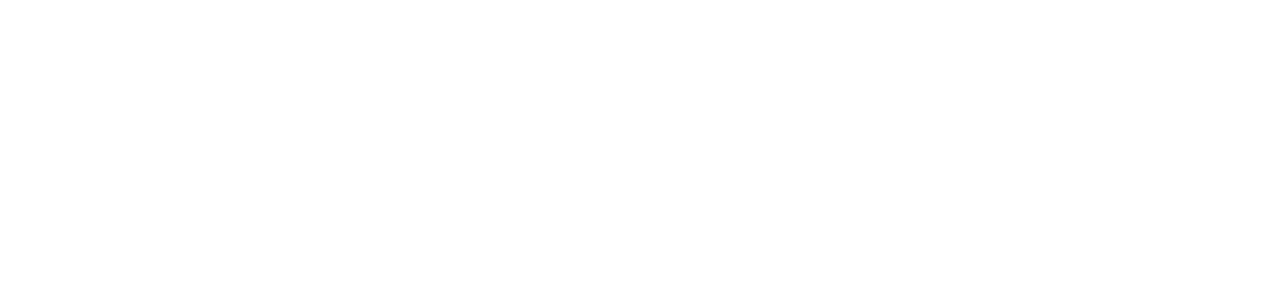
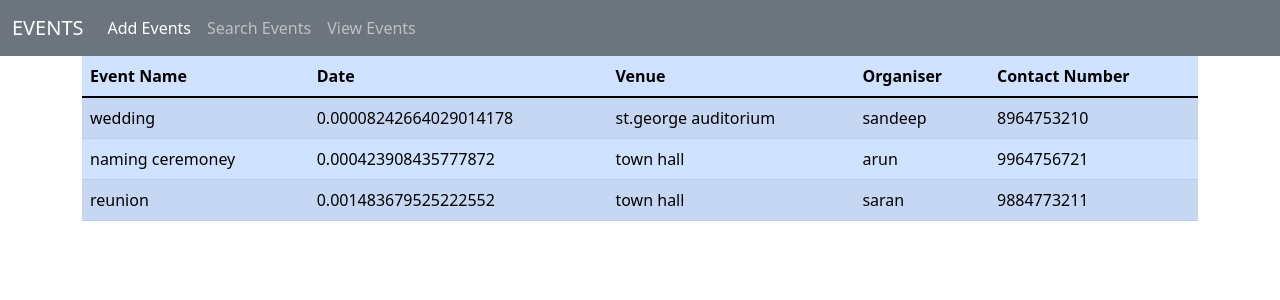
Before and after one commit to sruthybabu/EventManagement-ReactApp, a React (Create React App) app: page /view in a window 1280 px wide. Before the commit this address had no page. Shown: the top 300 px of the page. Built offline with nearby package versions, Linux system fonts and the light colour scheme.

Commit message:
view event completed

```diff
--- a/src/App.js
+++ b/src/App.js
@@ -5,6 +5,7 @@
 import Addevents from './components/Addevents';
 import Searchevent from './components/Searchevent';
 import { BrowserRouter, Route, Router, Routes } from 'react-router-dom';
+import Viewevents from './components/Viewevents';
 
 function App() {
   return (
@@ -13,6 +14,7 @@
 <Routes>
 <Route path="/" exact element={<Addevents/>}/>
 <Route path="/search" exact element={<Searchevent/>}/>
+<Route path="/view" exact element={<Viewevents/>}/>
 </Routes>
 </BrowserRouter>
 
--- a/src/components/Navbar.js
+++ b/src/components/Navbar.js
@@ -15,11 +15,12 @@
       <ul className="navbar-nav">
         <li className="nav-item">
             <Link to="/" className="nav-link active">Add Events</Link>
-
         </li>
         <li className="nav-item">
             <Link to="/search" className="nav-link">Search Events</Link>
-
+        </li>
+        <li className="nav-item">
+            <Link to="/view" className="nav-link">View Events</Link>
         </li>
 
       </ul>
--- /dev/null
+++ b/src/components/Viewevents.js
@@ -0,0 +1,76 @@
+import React from 'react'
+import Navbar from './Navbar'
+
+const Viewevents = () => {
+    var viewlist=[
+        {
+            "eventName":"wedding",
+            "date":5/30/2022,
+            "venue":"st.george auditorium",
+            "organiser":"sandeep",
+            "contactNo":8964753210
+        },
+        {
+            "eventName":"naming ceremoney",
+            "date":6/7/2022,
+            "venue":"town hall",
+            "organiser":"arun",
+            "contactNo":9964756721
+        },
+        {
+            "eventName":"reunion",
+            "date":6/2/2022,
+            "venue":"town hall",
+            "organiser":"saran",
+            "contactNo":9884773211
+        }
+    ]
+
+  return (
+    <div>
+        <Navbar/>
+        <div className='container'>
+            <div className='row'>
+                <div className='col col-12 col-sm-12 col-md-12 col-lg-12 col-xl-12 col-xxl-12'>
+                    <div className='row g-3'>
+                        <div className='col col-12 col-sm-12 col-md-12 col-lg-12 col-xl-12 col-xxl-12'>
+                         <table class="table table-primary table-striped">
+  <thead>
+    <tr>
+      <th scope="col">Event Name</th>
+      <th scope="col">Date</th>
+      <th scope="col">Venue</th>
+      <th scope="col">Organiser</th>
+      <th scope="col">Contact Number</th>
+    </tr>
+  </thead>
+  <tbody>
+    {viewlist.map((value,key)=>{
+      return <tr>
+      <td>{value.eventName}</td>
+      <td>{value.date}</td>
+      <td>{value.venue}</td>
+      <td>{value.organiser}</td>
+      <td>{value.contactNo}</td>
+    </tr>
+    })}
+  </tbody>
+</table>
+
+                        </div>
+
+                    </div>
+
+                </div>
+
+            </div>
+
+        </div>
+
+
+
+    </div>
+  )
+}
+
+export default Viewevents
```
